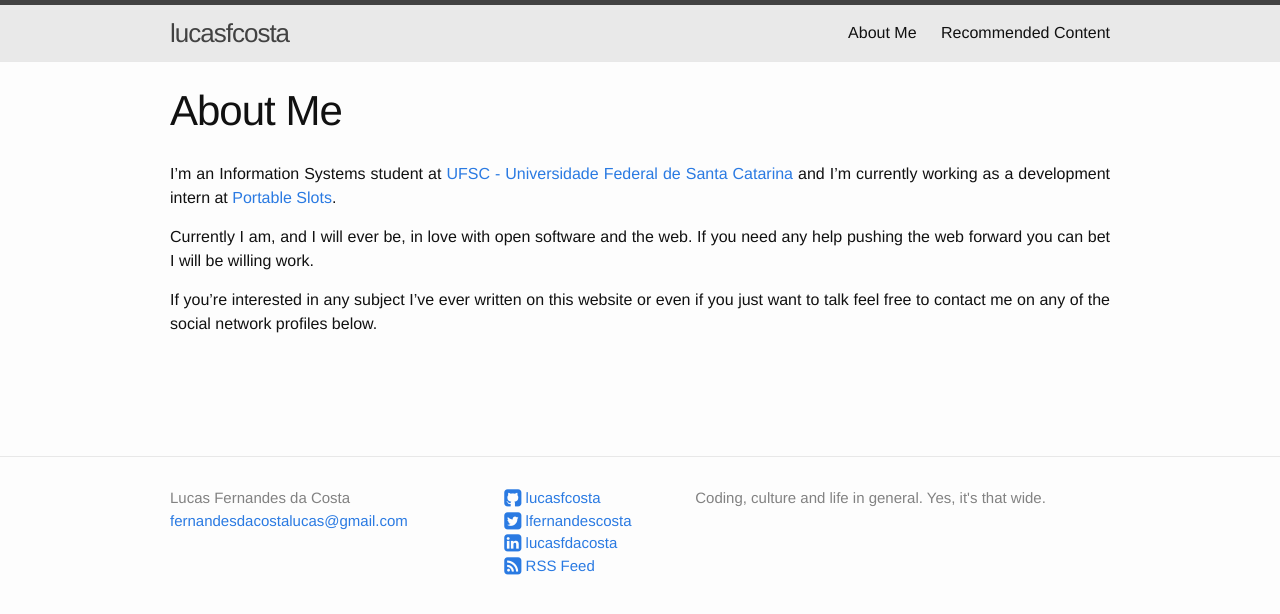
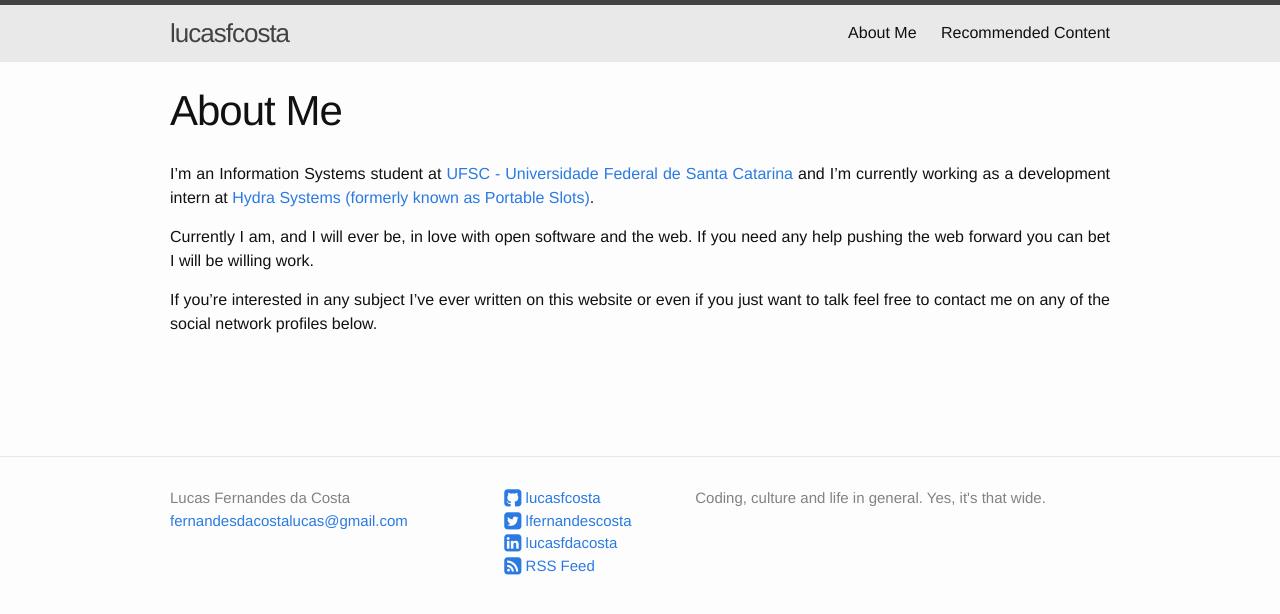
Before and after one commit to lucasfcosta/blog, a Jekyll site: the page built from about.md, in a window 1280 px wide. Shown: the top 614 px of the page. Built offline with Jekyll 4.4.1, drawn with Linux system fonts in a browser that asks for light colours.

Commit message:
Update about.md

```diff
--- a/about.md
+++ b/about.md
@@ -4,7 +4,7 @@ title: About Me
 permalink: /about/
 ---
 
-I'm an Information Systems student at [UFSC - Universidade Federal de Santa Catarina](http://ufsc.br) and I'm currently working as a development intern at [Portable Slots](http://portableslots.com).
+I'm an Information Systems student at [UFSC - Universidade Federal de Santa Catarina](http://ufsc.br) and I'm currently working as a development intern at [Hydra Systems (formerly known as Portable Slots)](http://hydrasystems.com.br/).
 
 Currently I am, and I will ever be, in love with open software and the web. If you need any help pushing the web forward you can bet I will be willing work.
 
```
